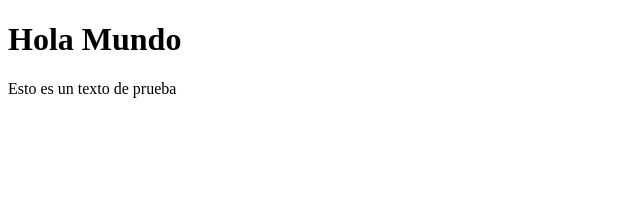
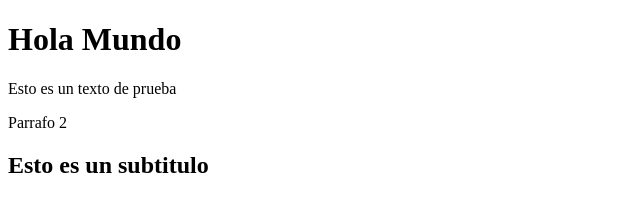
Before and after one commit to lucastoroceron12/Clase, a plain HTML site: page index.html in a window 1280 px wide. Shown: the whole page, without its empty margins (0-640 px from the left). Drawn offline with Linux system fonts and the light colour scheme.

Commit message:
Cambio de la Rama 1

```diff
--- a/index.html
+++ b/index.html
@@ -8,5 +8,7 @@
 <body>
     <h1>Hola Mundo</h1>
     <p>Esto es un texto de prueba</p>
+    <p>Parrafo 2</p>
+    <h2>Esto es un subtitulo</h2>
 </body>
 </html>
```
